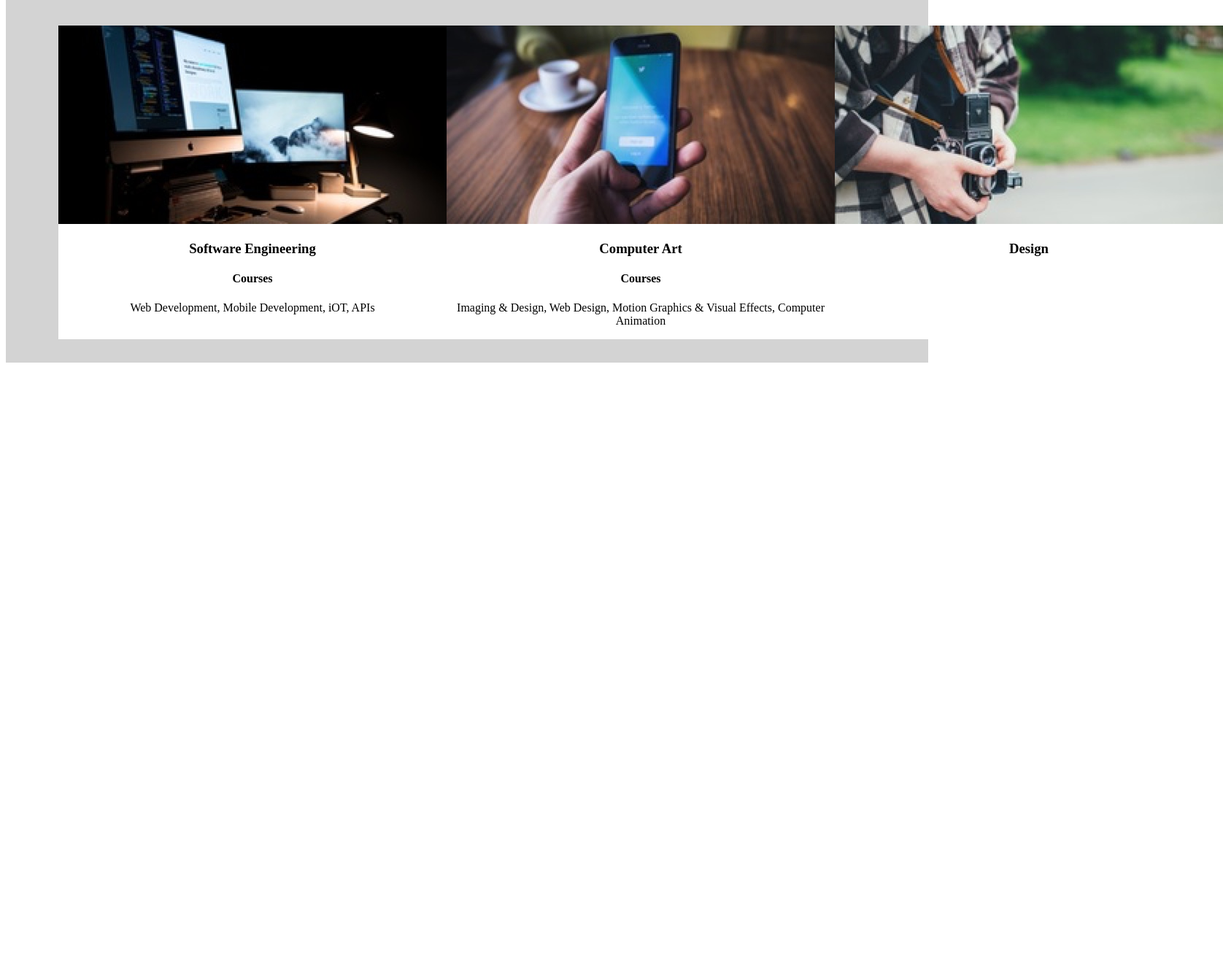
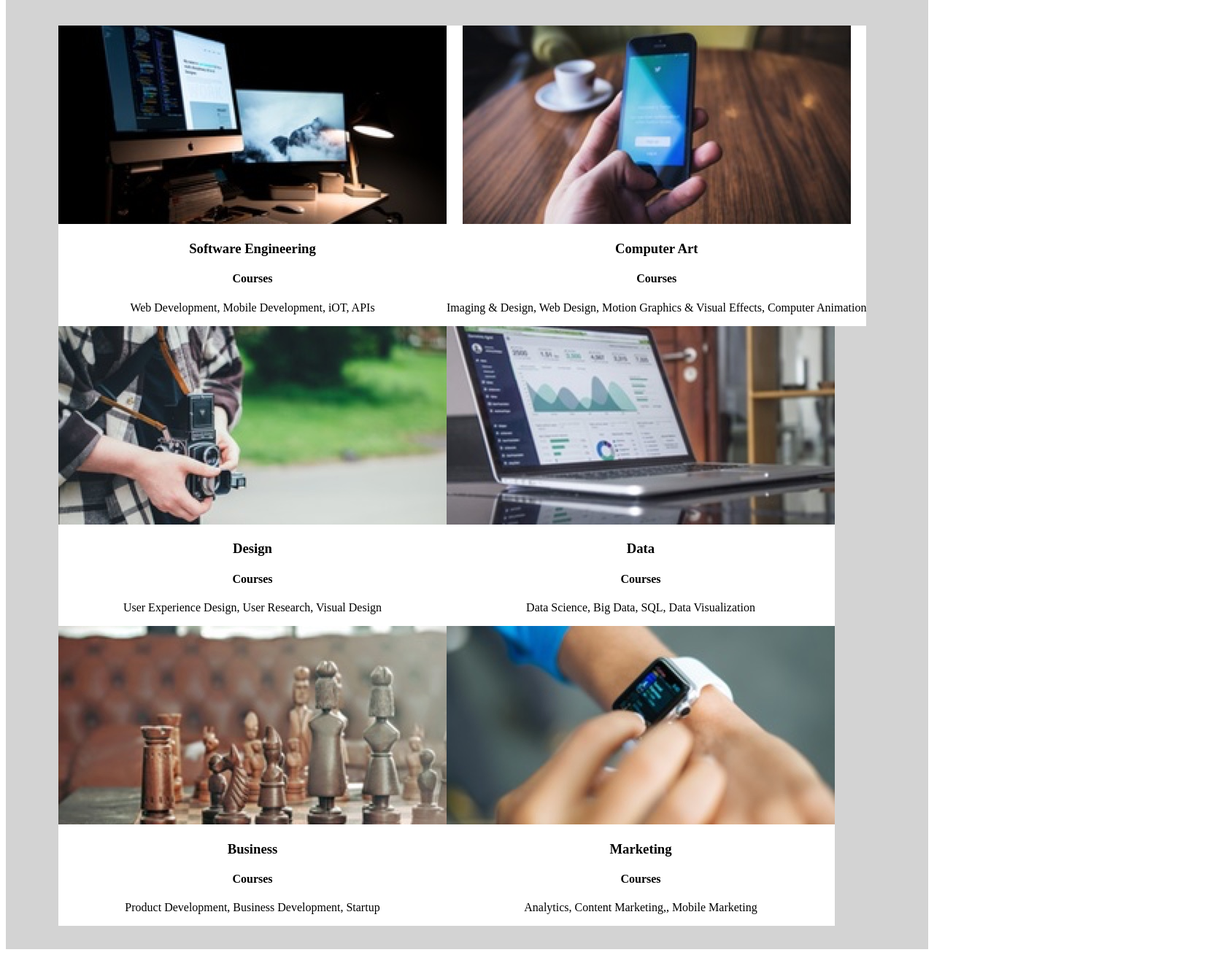
Before and after one commit to hamishv3000/CapstoneColmarAcademy, a plain HTML site: page index.html in a window 1280 px wide. Shown: the part 2305-3614 px from the top of the page at 73% size, 1676 px wide, since content can reach past the window. Before the commit the page ends 2810 px from the top, so only its background shows below. Drawn offline with Linux system fonts and the light colour scheme.

Commit message:
courses Section nearly complete

```diff
--- a/index.html
+++ b/index.html
@@ -85,6 +85,26 @@
         <div class="design">
           <img src="./resources/images/course-design.jpg" alt="Design Course">
           <h3>Design</h3>
+          <h4>Courses</h4>
+          <p>User Experience Design, User Research, Visual Design</p>
+        </div>
+        <div class="data">
+          <img src="./resources/images/course-data.jpg" alt="Data Course">
+          <h3>Data</h3>
+          <h4>Courses</h4>
+          <p>Data Science, Big Data, SQL, Data Visualization</p>
+        </div>
+        <div class="business">
+          <img src="./resources/images/course-business.jpg" alt="Business Course">
+          <h3>Business</h3>
+          <h4>Courses</h4>
+          <p>Product Development, Business Development, Startup</p>
+        </div>
+        <div class="marketing">
+          <img src="resources\images\course-marketing.jpg" alt="Marketing Course">
+          <h3>Marketing</h3>
+          <h4>Courses</h4>
+          <p>Analytics, Content Marketing,, Mobile Marketing</p>
         </div>
       </div>
   	</section>
--- a/resources/css/style.css
+++ b/resources/css/style.css
@@ -216,11 +216,13 @@ header .signinarea {
 .coursetype {
   width: auto;
   height: auto;
+  background-color: lightgrey;
   padding: 2rem 4.5rem;
   display: flex;
+  flex-wrap: wrap;
 }
 
-.software, .Computerart, .design {
+.software, .Computerart, .design, .data, .business, .marketing {
   background-color: white;
 }
 /*footer {
```
